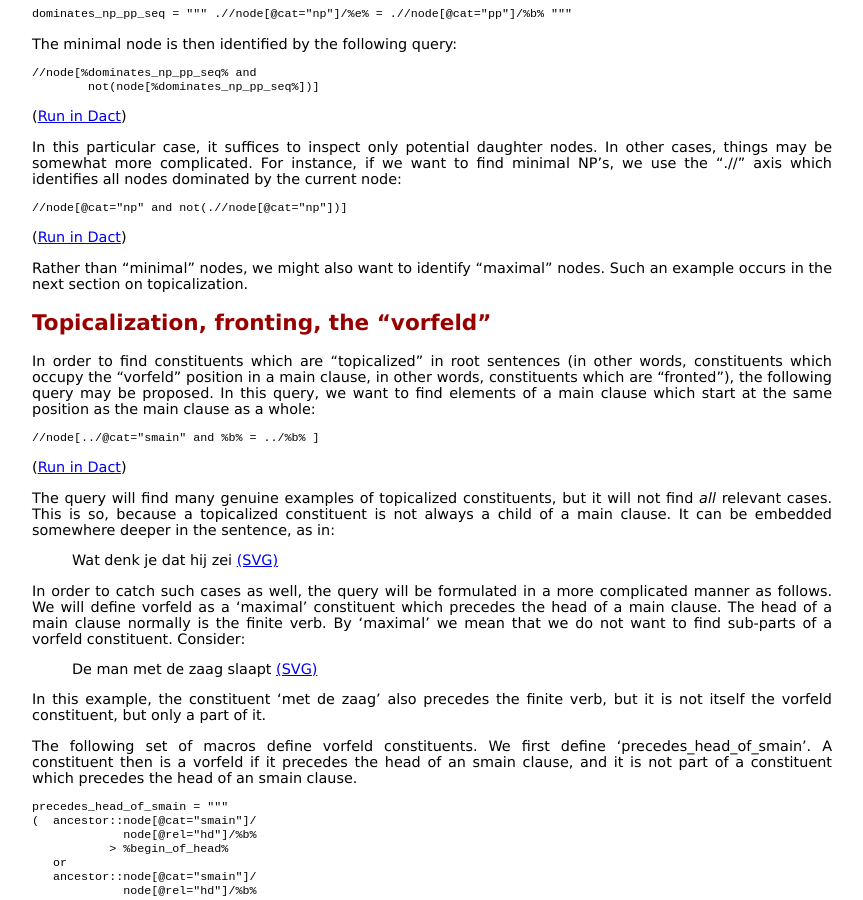
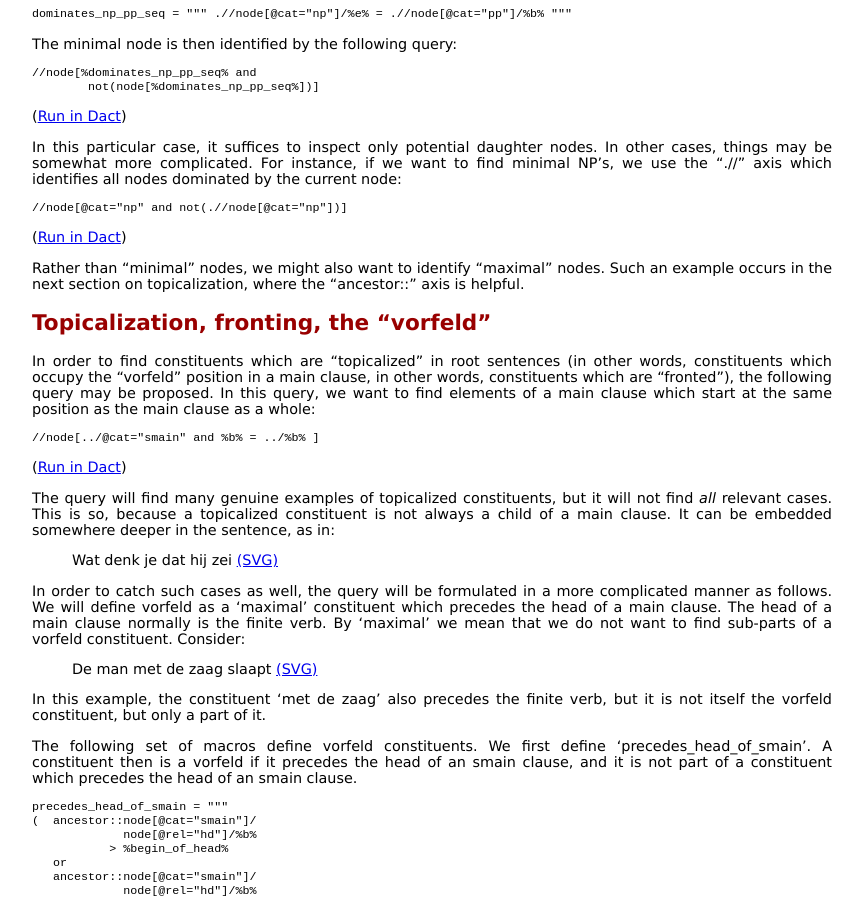
Before and after one commit to rug-compling/dact, a Jekyll site: the page built from cookbook/index.md, in a window 1280 px wide and 900 px high, scrolled down 2209 px. Shown: the whole window, without its empty margins (208-1071 px from the left). Built offline with Jekyll 4.4.1, drawn with Linux system fonts in a browser that asks for light colours.

Commit message:
Update cookbook/index.md

```diff
--- a/cookbook/index.md
+++ b/cookbook/index.md
@@ -136,7 +136,7 @@ all nodes dominated by the current node:
     //node[@cat="np" and not(.//node[@cat="np"])]
 
 Rather than "minimal" nodes, we might also want to identify "maximal" nodes. Such an example occurs in the next
-section on topicalization.
+section on topicalization, where the "ancestor::" axis is helpful.
 
 ## Topicalization, fronting, the "vorfeld"
 
```
